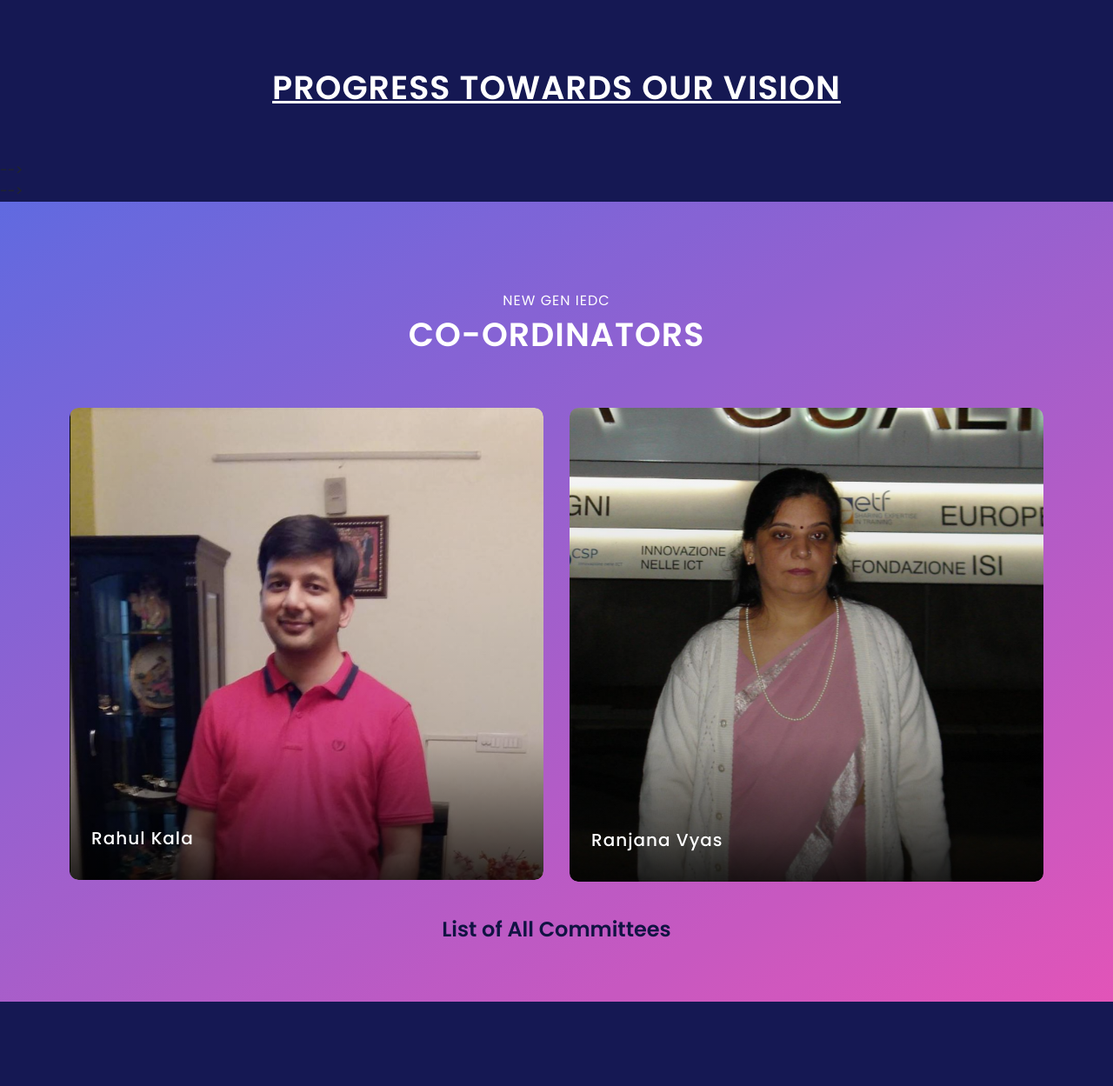
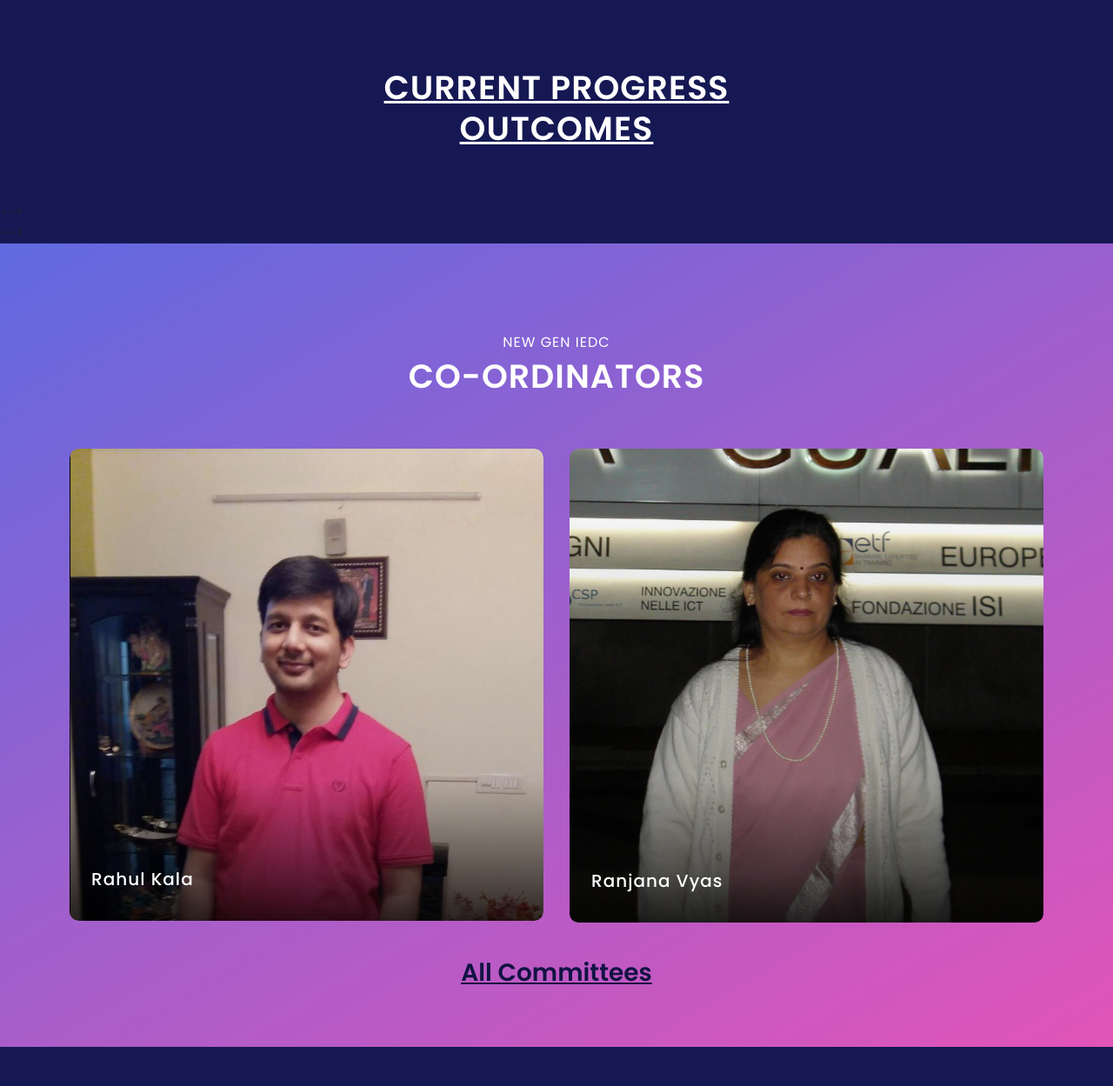
Before and after one commit to hackstreetguy/NewGenIEDC-New-, a website: page index.html in a window 1280 px wide. Shown: the part 2109-3358 px from the top of the page at 87% size. Drawn offline with Linux system fonts and the light colour scheme.

Commit message:
Add files via upload

```diff
--- a/index.html
+++ b/index.html
@@ -201,7 +201,8 @@
                             <!-- <h6 class="wow fadeInUp" data-wow-delay="300ms">About</h6> -->
                             <h3 class="wow fadeInUp" data-wow-delay="300ms">>Vision</h3>
                             <h6 class="wow fadeInUp" data-wow-delay="300ms">Motivate Students</h6>
-                            <p class="wow fadeInUp" data-wow-delay="300ms">To motivate, support and mentor students for
+                            <p class="wow fadeInUp" data-wow-delay="300ms">To motivate, support and mentor students
+                                for
                                 identification, development and commercialization of their innovative ideas</p>
                             <br />
                             <h6 class="wow fadeInUp" data-wow-delay="300ms">Fund Innovative Projects</h6>
@@ -210,7 +211,8 @@
                             <br />
                             <h6 class="wow fadeInUp" data-wow-delay="300ms">Organize events</h6>
                             <p class="wow fadeInUp" data-wow-delay="300ms">To organize Business Plan
-                                Competitions/Innovation Camps/ Hackathons with active involvement of industry and alumni
+                                Competitions/Innovation Camps/ Hackathons with active involvement of industry and
+                                alumni
                             </p>
                             <!-- <a href="#" class="btn confer-btn mt-50 wow fadeInUp" data-wow-delay="300ms">Interested <i class="zmdi zmdi-long-arrow-right"></i></a> -->
                         </div>
@@ -229,9 +231,19 @@
                             <a href="./docs/progress.docx" title="PORTFOLIO">
 
                                 <h4 class="  border-bottom: 1px solid #ff0000; color: #014660;">
-                                    <u>PROGRESS TOWARDS OUR VISION</u> </h4>
+                                    <u>Current Progress</u> </h4>
 
                             </a>
+
+
+
+                            <h4 class="  border-bottom: 1px solid #ff0000; color: #014660;">
+                                <a href="./docs/outcomes.docx" title="PORTFOLIO">
+
+                                    <h4 class="  border-bottom: 1px solid #ff0000; color: #014660;">
+                                        <u>OutComes</u> </h4>
+
+                                </a>
                         </div>
                     </div>
                 </div>
@@ -435,7 +447,9 @@
                 </div> -->
             </div>
             <center><a href="./docs/committees.docx" title="PORTFOLIO">
-                    <h4 class="wow fadeInUp">List of All Committees</h4>
+                    <u>
+                        <h3 class="wow fadeInUp">All Committees</h3>
+                    </u>
                 </a></center>
         </div>
     </section>
@@ -570,6 +584,16 @@
                     </div>
 
 
+
+                </div>
+                <div class="row">
+                    <div class="col-12">
+                        <div class="section-heading-2 text-center wow fadeInUp" data-wow-delay="300ms">
+                            <a rel="http://www.xyz.com/portfolio.html" title="PORTFOLIO">
+                                <h4>Photo Gallery</h4>
+                            </a>
+                        </div>
+                    </div>
                 </div>
             </div>
 
```
Also changed, not shown: 2 other files.
